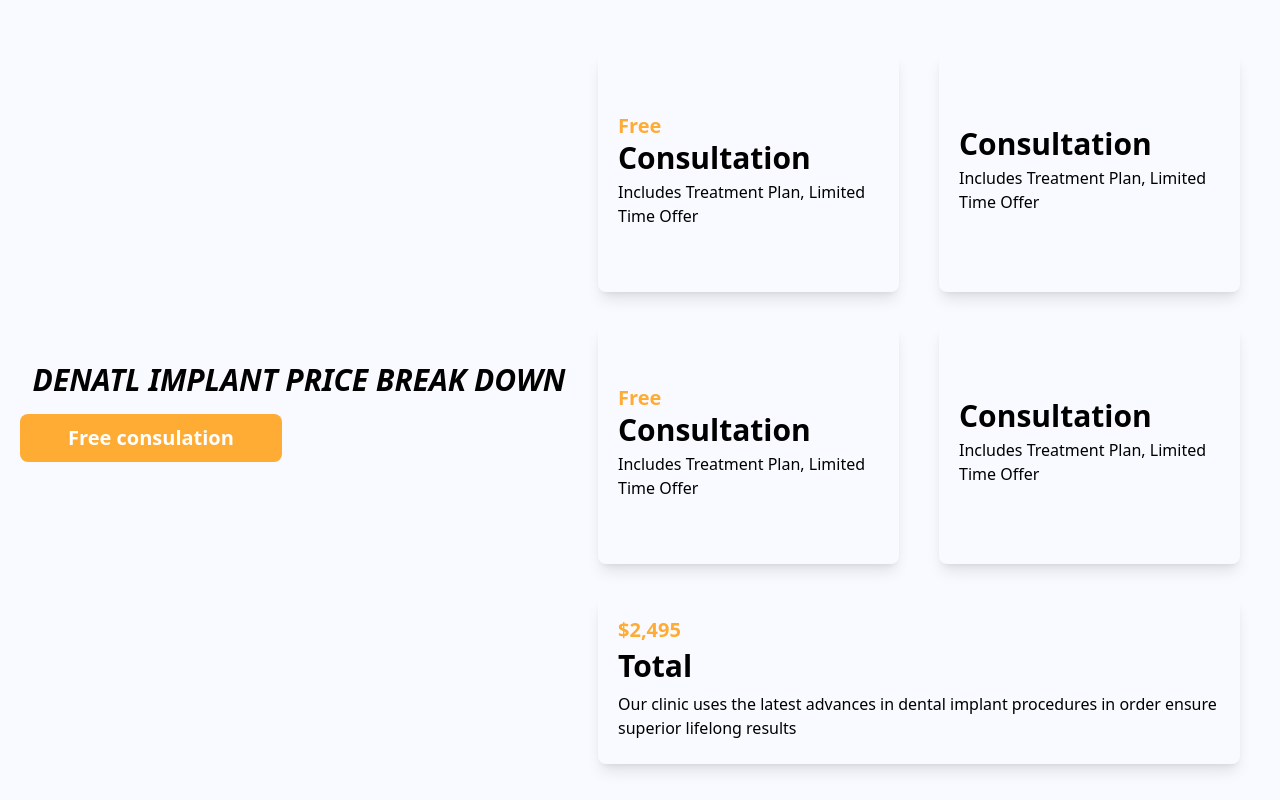
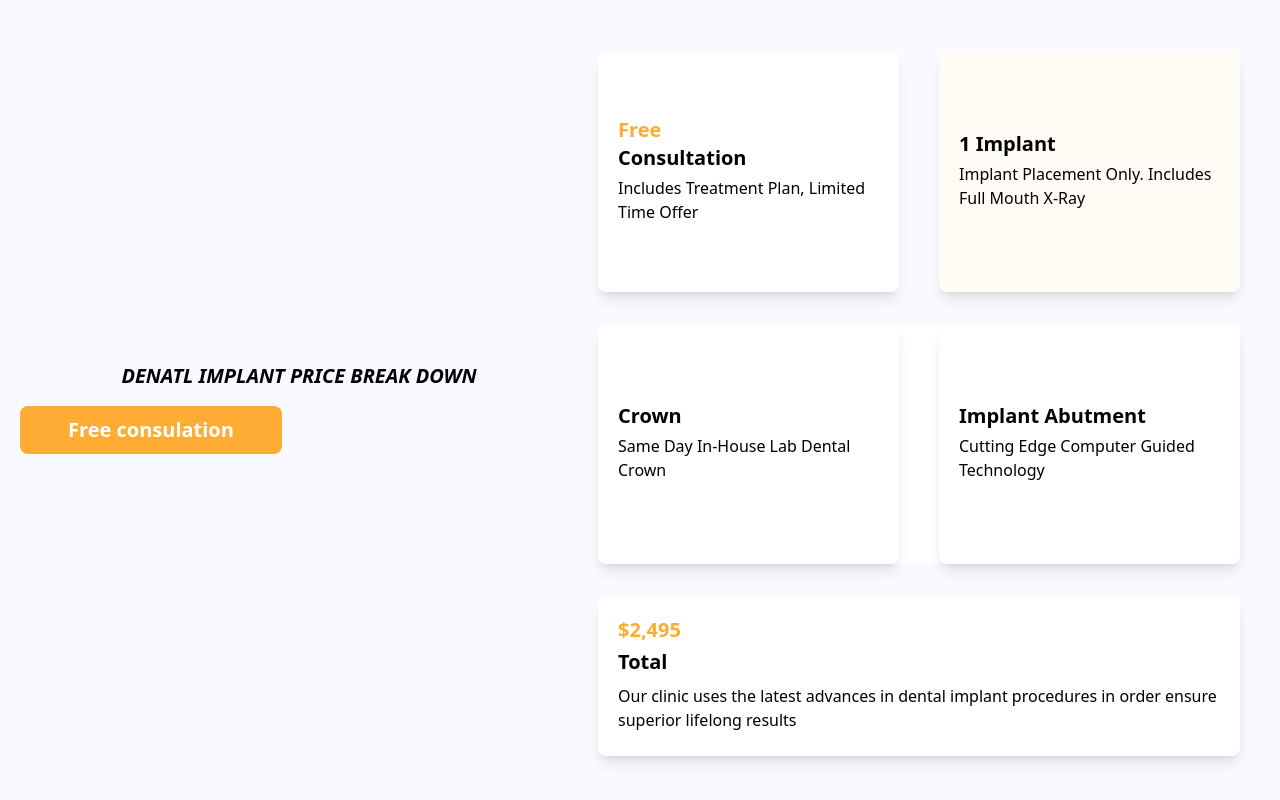
Before and after one commit to shubham-medscribe/dental, a React (Create React App) app: page / in a window 1280 px wide. Shown: the part 1840-2640 px from the top of the page. Built offline with nearby package versions, Linux system fonts and the light colour scheme.

Commit message:
fixed content

```diff
--- a/src/components/DentalpriceDown/DentalpriceDown.tsx
+++ b/src/components/DentalpriceDown/DentalpriceDown.tsx
@@ -3,7 +3,7 @@ import { FontAwesomeIcon } from "@fortawesome/react-fontawesome";
 import React from "react";
 import useNavigateToContact from "../../hook/navToContact";
 
-export default function DentalpriceDown({ openPopForm}:Record<string,any>) {
+export default function DentalpriceDown({ openPopForm }: Record<string, any>) {
   const arr = [
     "Permanent solution",
     "Improved chewing and speaking",
@@ -22,12 +22,12 @@ export default function DentalpriceDown({ openPopForm}:Record<string,any>) {
     <div className="w-full flex flex-col justify-center items-center bg-[#F9FAFF] py-10">
       <div className="w-full p-5 flex flex-col lg:flex-row max-w-screen-xl">
         <div className="flex flex-col items-center justify-center w-full">
-          <h1 className="uppercase text-3xl font-extrabold my-4 text-center lg:text-left italic">
+          <h1 className="uppercase text-xl font-extrabold my-4 text-center lg:text-left italic">
             Denatl implant price break down
           </h1>
           <div className="w-full flex justify-center lg:justify-start">
             <button
-            onClick={()=>openPopForm(true)}
+              onClick={() => openPopForm(true)}
               type="button"
               className="focus:outline-none text-white bg-[#FEAC34] hover:bg-yellow-500 focus:ring-4 focus:ring-yellow-300 font-bold rounded-lg text-xl px-12 py-2.5 me-2 mb-2 dark:focus:ring-yellow-900"
             >
@@ -38,11 +38,11 @@ export default function DentalpriceDown({ openPopForm}:Record<string,any>) {
 
         <div className="flex flex-col lg:gap-8  w-full p-5 shadow-lg rounded-lg lg:shadow-none">
           <div className="flex flex-col lg:gap-10  lg:flex-row items-center justify-center">
-            <div className="w-full rounded-lg  p-5 lg:w-[301px] lg:h-[240px]  lg:shadow-lg lg:flex items-center flex-col justify-center">
+            <div className="bg-white w-full rounded-lg  p-5 lg:w-[301px] lg:h-[240px]  lg:shadow-lg lg:flex items-center flex-col justify-center">
               <h2 className="text-[#FEAC33] font-bold text-xl  text-center lg:text-left w-full">
                 Free
               </h2>
-              <h2 className=" font-bold text-3xl  text-center lg:text-left w-full">
+              <h2 className=" font-bold text-xl  text-center lg:text-left w-full">
                 Consultation
               </h2>
               <p className="text-center font-medium py-1 lg:text-left">
@@ -50,44 +50,43 @@ export default function DentalpriceDown({ openPopForm}:Record<string,any>) {
               </p>
             </div>
 
-            <div className="w-full rounded-lg  p-5 lg:w-[301px] lg:h-[240px] lg:shadow-lg flex items-center flex-col justify-center">
-              <h2 className=" font-bold text-3xl  text-center lg:text-left w-full">
-                Consultation
+            <div className="bg-[#FFFBF5] w-full rounded-lg  p-5 lg:w-[301px] lg:h-[240px] lg:shadow-lg flex items-center flex-col justify-center">
+              <h2 className=" font-bold text-xl  text-center lg:text-left w-full">
+                1 Implant
               </h2>
               <p className="text-center font-medium py-1 lg:text-left">
-                Includes Treatment Plan, Limited Time Offer
+                Implant Placement Only. Includes Full Mouth X-Ray
               </p>
             </div>
           </div>
 
-          <div className="rounded-lg flex flex-col lg:gap-10  lg:flex-row items-center justify-center">
+          <div className="bg-white rounded-lg flex flex-col lg:gap-10  lg:flex-row items-center justify-center">
             <div className="rounded-lg w-full p-5 lg:w-[301px] lg:h-[240px]  lg:shadow-lg lg:flex items-center flex-col justify-center">
-              <h2 className="text-[#FEAC33] font-bold text-xl  text-center lg:text-left w-full">
-                Free
-              </h2>
-              <h2 className=" font-bold text-3xl  text-center lg:text-left w-full">
-                Consultation
+              <h2 className=" font-bold text-xl  text-center lg:text-left w-full">
+                Crown
               </h2>
               <p className="text-center font-medium py-1 lg:text-left">
-                Includes Treatment Plan, Limited Time Offer
+                Same Day In-House Lab Dental Crown
               </p>
             </div>
 
-            <div className="w-full rounded-lg p-5 lg:w-[301px] lg:h-[240px] lg:shadow-lg flex items-center flex-col justify-center">
-              <h2 className=" font-bold text-3xl  text-center lg:text-left w-full">
-                Consultation
+            <div className="bg-white w-full rounded-lg p-5 lg:w-[301px] lg:h-[240px] lg:shadow-lg flex items-center flex-col justify-center">
+              <h2 className=" font-bold text-xl  text-center lg:text-left w-full">
+                Implant Abutment
               </h2>
               <p className="text-center font-medium py-1 lg:text-left">
-                Includes Treatment Plan, Limited Time Offer
+                Cutting Edge Computer Guided Technology
               </p>
             </div>
           </div>
 
-          <div className="w-full p-5 lg:shadow-lg rounded-lg space-y-1">
+          <div className="bg-white w-full p-5 lg:shadow-lg rounded-lg space-y-1">
             <h2 className="text-[#FEAC33] font-bold text-xl  text-center lg:text-left">
               $2,495
             </h2>
-            <h2 className=" font-bold text-3xl  text-center lg:text-left">Total</h2>
+            <h2 className=" font-bold text-xl  text-center lg:text-left">
+              Total
+            </h2>
             <p className="text-center lg:text-left font-medium py-1">
               Our clinic uses the latest advances in dental implant procedures
               in order ensure superior lifelong results
@@ -97,10 +96,10 @@ export default function DentalpriceDown({ openPopForm}:Record<string,any>) {
       </div>
 
       <div className="w-full flex flex-col  justify-center max-w-screen-xl pt-10">
-        <div className="uppercase  font-bold text-3xl text-center">
+        <div className="uppercase  font-bold text-xl text-center">
           <h1>🤔</h1>
         </div>
-        <div className="uppercase italic font-bold text-3xl text-center">
+        <div className="uppercase italic font-bold text-xl text-center">
           <h1>Why dental Implants ?</h1>
         </div>
         <div className="flex flex-col lg:flex-row w-full justify-center gap-10 mt-8">
@@ -126,7 +125,9 @@ export default function DentalpriceDown({ openPopForm}:Record<string,any>) {
                   </figure>
                 </div>
                 <div className="flex flex-col">
-                  <p className="font-semibold">Fremont & CA's Top Permanent Teeth Specialist</p>
+                  <p className="font-semibold">
+                    Fremont & CA's Top Permanent Teeth Specialist
+                  </p>
                   <div className="flex flex-col gap-2  mt-3">
                     <span className="font-bold text-xl">Dr. Sambhav Jain</span>
                     <span className="text-xl">DENTIST</span>
@@ -149,7 +150,9 @@ export default function DentalpriceDown({ openPopForm}:Record<string,any>) {
                         />
                       </div>
                       <div>
-                      <p className="font-medium sm:text-xl lg:text-xl">{item}</p>
+                        <p className="font-medium sm:text-xl lg:text-xl">
+                          {item}
+                        </p>
                       </div>
                     </div>
                   ))}
@@ -167,7 +170,9 @@ export default function DentalpriceDown({ openPopForm}:Record<string,any>) {
                         />
                       </div>
                       <div>
-                    <p className="font-medium sm:text-xl lg:text-xl">{item}</p>
+                        <p className="font-medium sm:text-xl lg:text-xl">
+                          {item}
+                        </p>
                       </div>
                     </div>
                   ))}
--- a/src/components/faq/faq.tsx
+++ b/src/components/faq/faq.tsx
@@ -43,7 +43,7 @@ export default function FAQ() {
     {
       question: "Call us Now",
       answer:
-        "Contact us at (123) 456-7890 for more information or to book an appointment.",
+        "Contact us at (510) 574-0496 for more information or to book an appointment.",
     },
   ];
 
```
Lines whose indentation alone changed are shown as unchanged.
